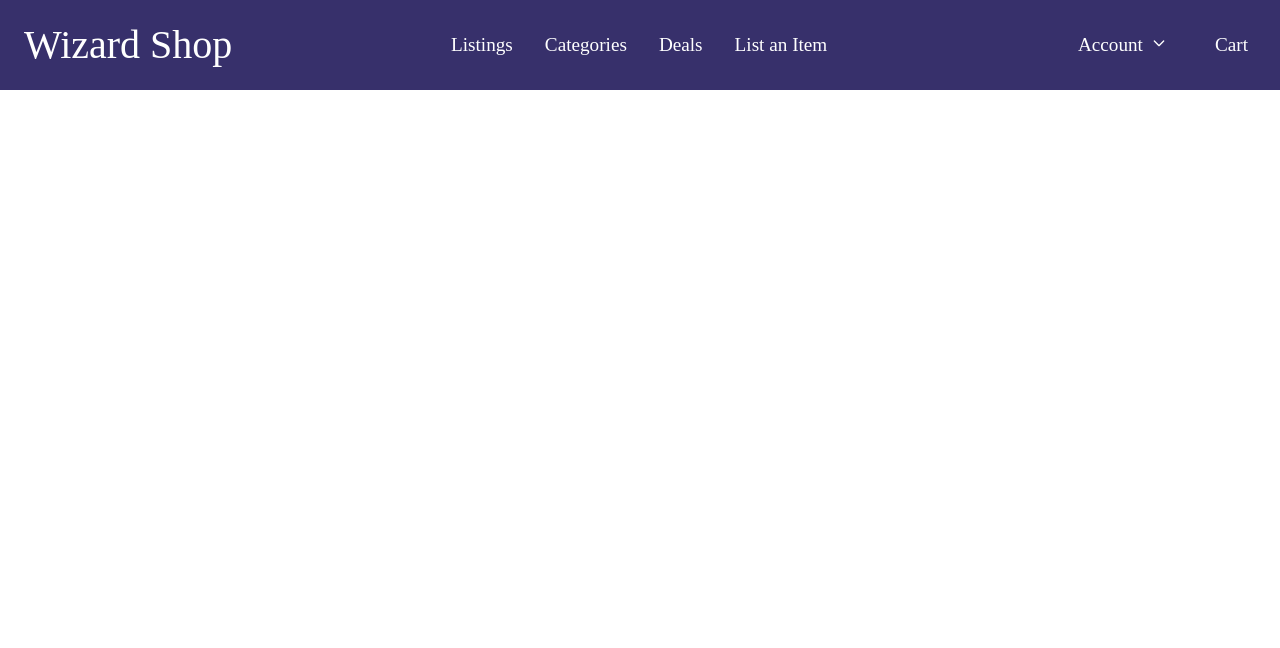
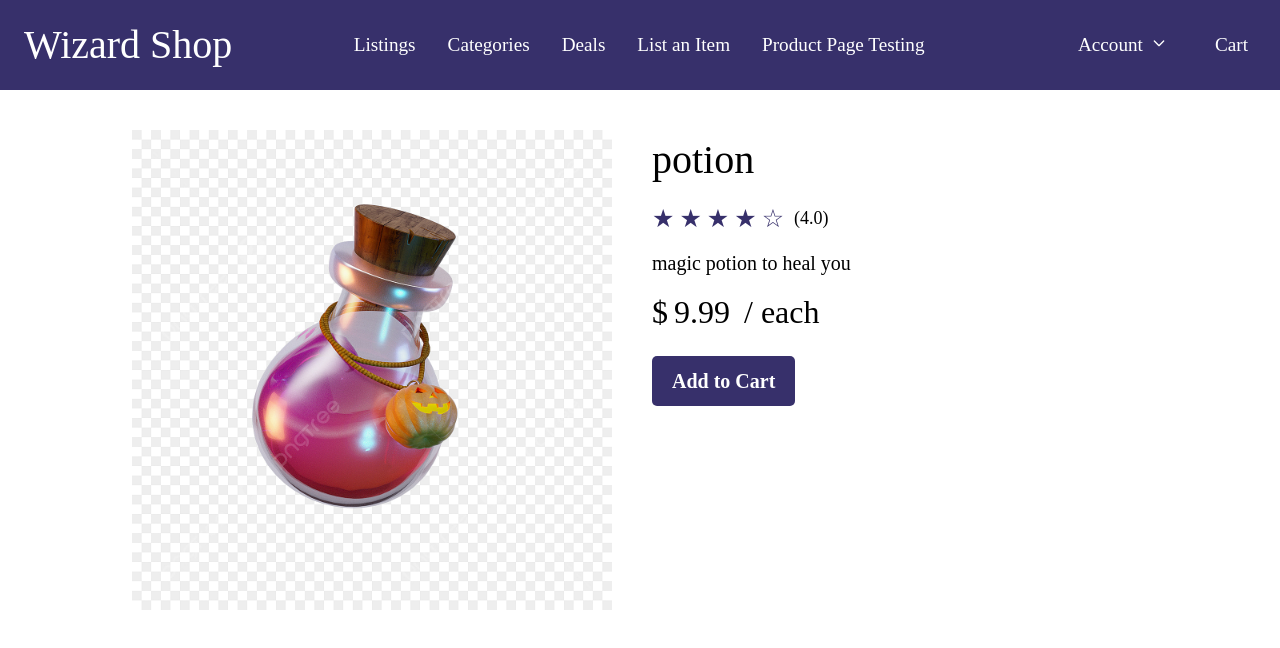
Before and after one commit to KMalveaux/GeneralCatalog, a React (Create React App) app: page /ProductPage in a window 1280 px wide. Shown: the top 648 px of the page. Built offline with nearby package versions, Linux system fonts and the light colour scheme.

Commit message:
created product page

```diff
--- a/src/App.js
+++ b/src/App.js
@@ -15,6 +15,7 @@
 import "./components/elements/MockListings/MockListings.css";
 import { Route, Routes } from 'react-router-dom';
 import { ShopContextProvider } from './components/elements/MockListings/mock-shop-context';
+import ProductPage from './components/pages/ProductPage';
 
 function App() {
   return (
@@ -31,6 +32,7 @@
           <Route path='/Login' element={<Login />} />
           <Route path='/Signup' element={<Signup />} />
           <Route path='/ListingCreation' element={<ListingCreation />} />
+          <Route path='/ProductPage' element={<ProductPage />} />
         </Routes>
       </div>
     </ShopContextProvider>
--- a/src/components/Navbar.js
+++ b/src/components/Navbar.js
@@ -14,6 +14,7 @@
           <CustomLink to="/Categories">Categories</CustomLink>
           <CustomLink to="/Deals">Deals</CustomLink>
           <CustomLink to="/ListingCreation">List an Item</CustomLink>
+          <CustomLink to="/ProductPage">Product Page Testing</CustomLink>
         </ul>
         <ul className="nav-right">
           <li className="navAccount">
--- a/src/components/pages/ListingCreation.js
+++ b/src/components/pages/ListingCreation.js
@@ -113,7 +113,7 @@
               <p>{listing.CATEGORY}</p>
               <p>{listing.DATE_LISTED}</p>
               <img
-                src={require(`D:/LocalDevApps/wizardshop/src/components/images/${getImage(
+                src={require(`C:\Users\max\Documents\GitHub\wizardcatalog\src\components\images${getImage(
                   listing.IMAGE.replace(/\\/g, "/")
                 )}`)}
                 alt="PICTURE HERE"
--- /dev/null
+++ b/src/components/pages/ProductPage.js
@@ -0,0 +1,43 @@
+import React from 'react';
+import "../../css/ProductPage.css";
+
+const handleAddToCart = () => {
+    // TODO: Implement cart functionality
+  }
+
+export default function ProductPage() {
+  return (
+    <div className="container">
+      <div className="product">
+        <div className="product-image">
+        <img
+          src={require('../images/potion.jpg')}
+          alt="product"
+        />
+        </div>
+        <div className="product-details">
+          <h1 className="product-name">potion</h1>
+          <div className="product-rating">
+            <span className="star">&#9733;</span>
+            <span className="star">&#9733;</span>
+            <span className="star">&#9733;</span>
+            <span className="star">&#9733;</span>
+            <span className="star">&#9734;</span>
+            <span className="product-rating-text">(4.0)</span>
+          </div>
+          <p className="product-description">
+            magic potion to heal you
+          </p>
+          <div className="product-price">
+            <span className="currency">$</span>
+            <span className="price">9.99</span>
+            <span className="price-label"> / each</span>
+          </div>
+          <div className="product-add-to-cart">
+          <button className="add-to-cart-button" onClick={handleAddToCart}>Add to Cart</button>
+          </div>
+        </div>
+      </div>
+    </div>
+  );
+}
--- /dev/null
+++ b/src/css/ProductPage.css
@@ -0,0 +1,105 @@
+.container {
+    margin: 0 auto;
+    max-width: 1200px;
+    padding: 0 50px;
+  }
+
+  .product {
+    display: flex;
+    justify-content: space-between;
+    margin: 40px 0;
+  }
+
+  .product-image {
+    flex: 1;
+    max-width: 500px;
+  }
+
+  .product-image img {
+    display: block;
+    margin: 0 auto;
+    max-width: 100%;
+  }
+
+  .product-details {
+    flex: 1;
+    margin-left: 40px;
+    font-family: cursive;
+  }
+
+  .product-name {
+    font-size: 40px;
+    display: flex;
+    margin: 0 0 10px 0;
+    font-family: cursive;
+  }
+
+  .product-rating {
+    align-items: center;
+    display: flex;
+    margin: 0 0 10px 0;
+  }
+
+  .star {
+    color: #37306b;
+    font-size: 25px;
+    margin-right: 5px;
+  }
+
+  .product-rating-text {
+    font-size: 18px;
+    margin-left: 5px;
+    font-family: cursive;
+  }
+
+  .product-description {
+    font-size: 20px;
+    display: flex;
+    margin: 0 0 10px 0;
+    font-family: cursive;
+  }
+
+  .product-price {
+    align-items: baseline;
+    display: flex;
+    font-size: 32px;
+    font-family: cursive;
+  }
+
+  .currency {
+    font-size: 32px;
+    display: flex;
+    font-family: cursive;
+  }
+
+  .price {
+    font-size: 32px;
+    display: flex;
+    margin-left: -30px;
+    font-family: cursive;
+  }
+
+  .price-label {
+    display: flex;
+    font-size: 32px;
+    margin-left: 50px;
+    font-family: cursive;
+  }
+
+  .add-to-cart-button {
+    display: block;
+    margin-top: 20px;
+    padding: 10px 20px;
+    font-size: 20px;
+    font-weight: bold;
+    font-family: cursive;
+    color: #fff;
+    background-color: #37306b;
+    border: none;
+    border-radius: 5px;
+    cursor: pointer;
+  }
+
+  .add-to-cart-button:hover {
+    background-color: #564bad;
+  }
```
Also changed, not shown: src/components/images/potion.jpg (added).
